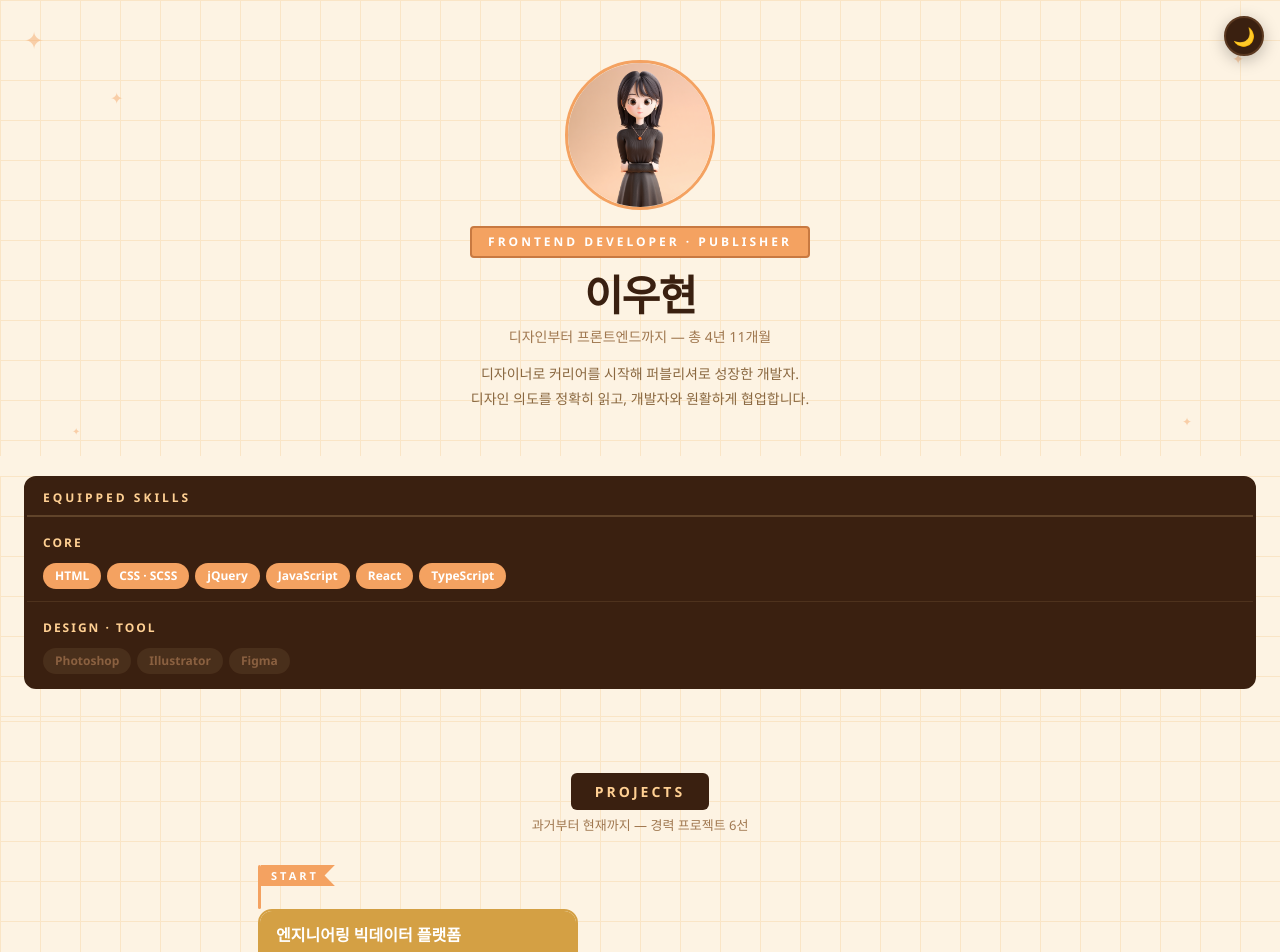
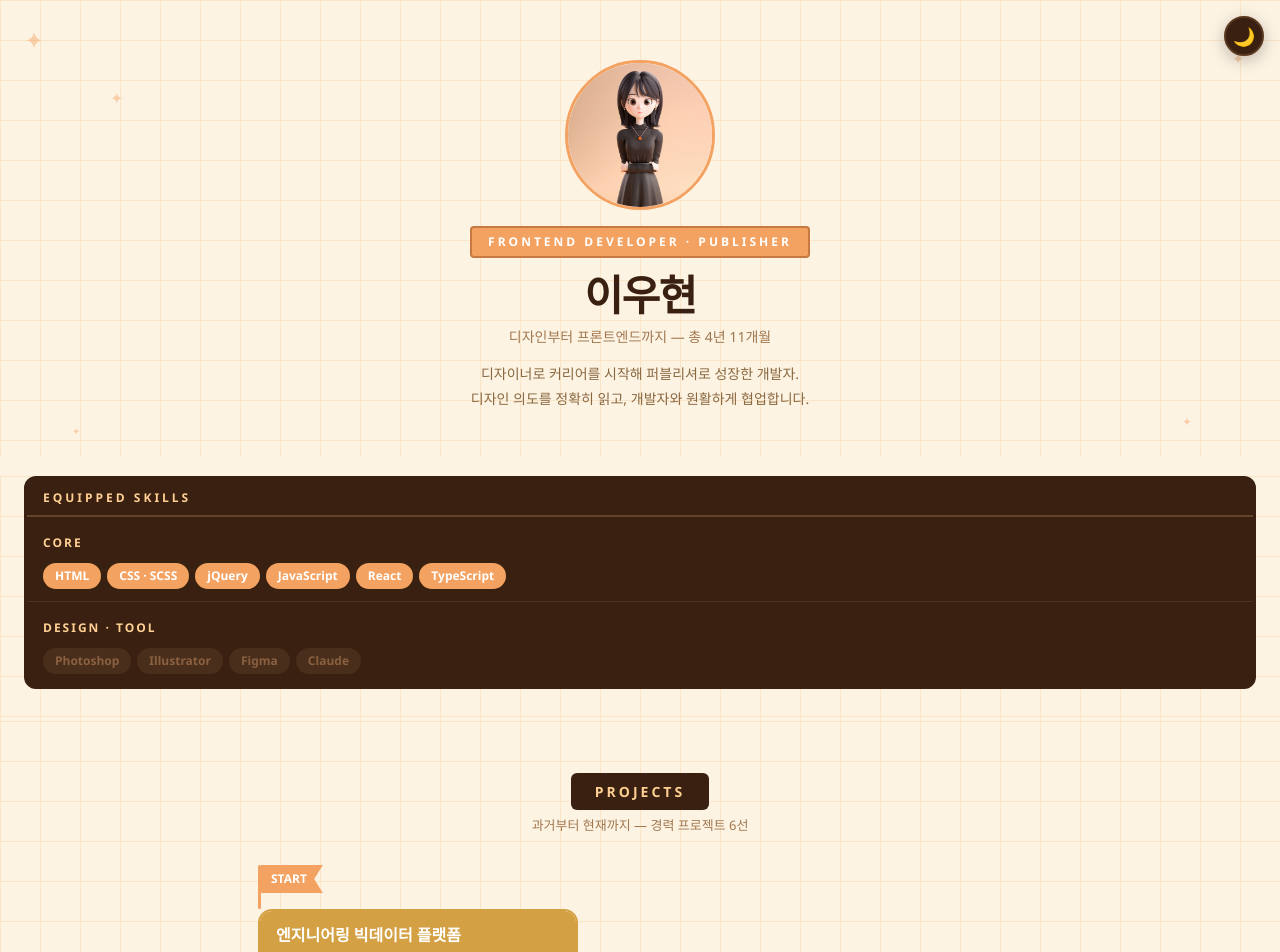
Before and after one commit to leewoohyeon/portfolio, a React (Vite) app: page / in a window 1280 px wide. Shown: the top 952 px of the page. Built offline with nearby package versions, Linux system fonts and the light colour scheme.

Commit message:
update styles

```diff
--- a/src/components/Projects/Projects.scss
+++ b/src/components/Projects/Projects.scss
@@ -79,11 +79,10 @@ $themes: (
 .board-start-flag-banner {
   background: $c-orange;
   color: #fff;
-  font-size: 11px;
-  font-weight: 900;
-  letter-spacing: 3px;
+  font-size: 12px;
+  font-weight: 700;
   text-transform: uppercase;
-  padding: 5px 16px 5px 10px;
+  padding: 8px 16px 8px 10px;
   clip-path: polygon(0 0, 100% 0, 86% 50%, 100% 100%, 0 100%);
   line-height: 1;
 }
--- a/src/components/Skills/Skills.tsx
+++ b/src/components/Skills/Skills.tsx
@@ -16,7 +16,7 @@ const GROUPS = [
   {
     label: "DESIGN · TOOL",
     type: "tool" as const,
-    chips: ["Photoshop", "Illustrator", "Figma"],
+    chips: ["Photoshop", "Illustrator", "Figma", "Claude"],
   },
 ];
 
```
Also changed, not shown: screenshot.mjs (added, +36 -0 lines), screenshots/version-A.png (added), screenshots/version-B.png (added).
